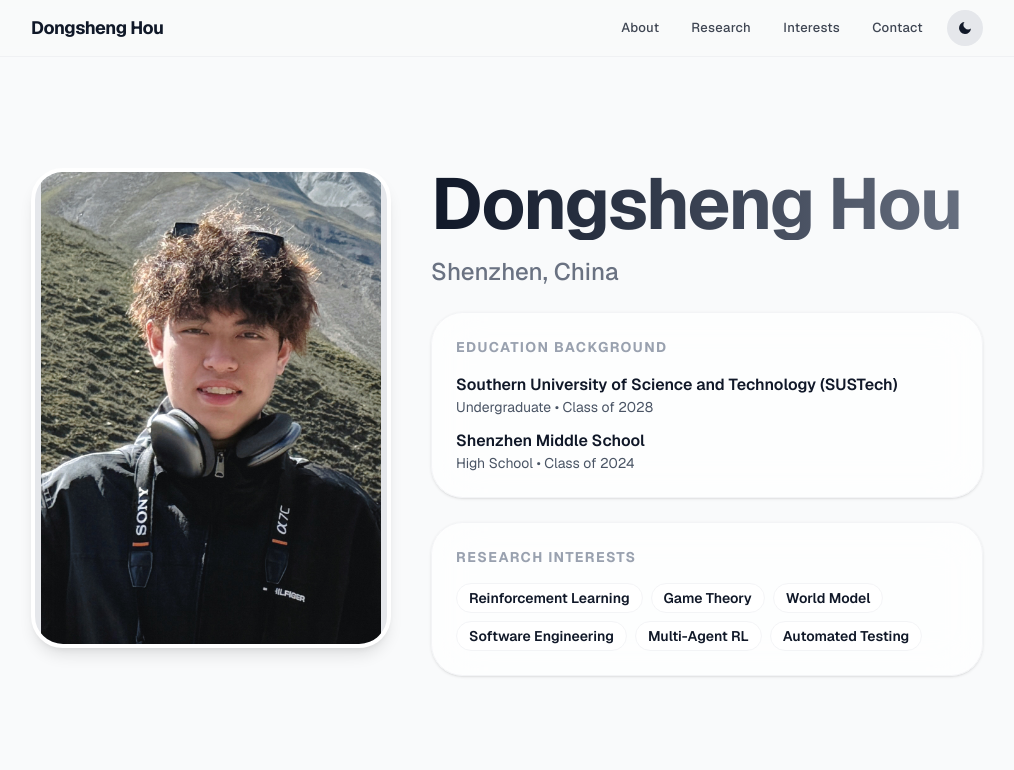
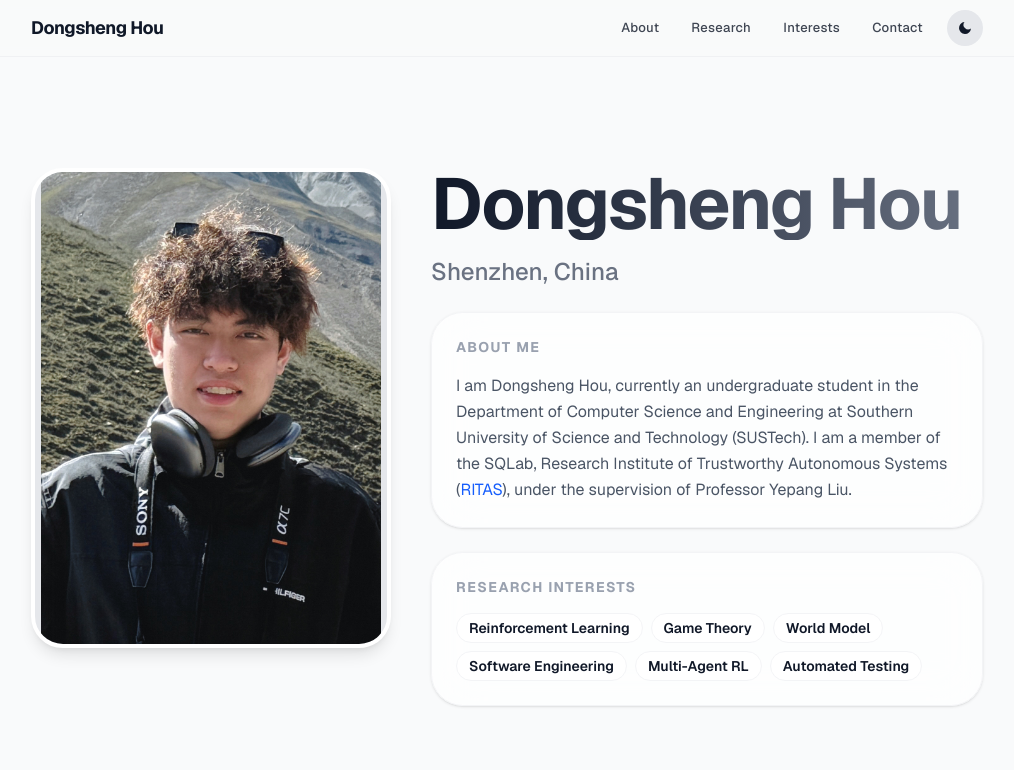
Before and after one commit to Harryfutcoder/Harryfutcoder.github.io, a Next.js app: page / in a window 1280 px wide. Shown: the top 770 px of the page, without its empty margins (133-1147 px from the left). Built offline with nearby package versions, Linux system fonts and the light colour scheme.

Commit message:
Update hero about text

```diff
--- a/src/app/page.tsx
+++ b/src/app/page.tsx
@@ -124,17 +124,21 @@ export default function Home() {
 
               <motion.div variants={fadeInUp} className="mt-6 grid gap-6">
                 <div className="backdrop-blur-xl bg-white/70 dark:bg-white/5 rounded-[2rem] p-6 shadow-sm border border-gray-100 dark:border-white/10">
-                  <h3 className="text-sm font-bold text-gray-400 dark:text-gray-500 uppercase tracking-widest">Education Background</h3>
-                  <ul className="mt-4 space-y-3 text-gray-600 dark:text-gray-400">
-                    <li>
-                      <p className="font-semibold text-gray-900 dark:text-gray-100">Southern University of Science and Technology (SUSTech)</p>
-                      <p className="text-sm">Undergraduate • Class of 2028</p>
-                    </li>
-                    <li>
-                      <p className="font-semibold text-gray-900 dark:text-gray-100">Shenzhen Middle School</p>
-                      <p className="text-sm">High School • Class of 2024</p>
-                    </li>
-                  </ul>
+                  <h3 className="text-sm font-bold text-gray-400 dark:text-gray-500 uppercase tracking-widest">About Me</h3>
+                  <p className="mt-4 text-gray-600 dark:text-gray-400 leading-relaxed">
+                    I am Dongsheng Hou, currently an undergraduate student in the Department of Computer Science and
+                    Engineering at Southern University of Science and Technology (SUSTech). I am a member of the SQLab,
+                    Research Institute of Trustworthy Autonomous Systems (
+                    <a
+                      href="https://ritas.sustech.edu.cn/99"
+                      target="_blank"
+                      rel="noreferrer"
+                      className="text-blue-600 dark:text-blue-400 hover:underline"
+                    >
+                      RITAS
+                    </a>
+                    ), under the supervision of Professor Yepang Liu.
+                  </p>
                 </div>
 
                 <div className="backdrop-blur-xl bg-white/70 dark:bg-white/5 rounded-[2rem] p-6 shadow-sm border border-gray-100 dark:border-white/10">
```
